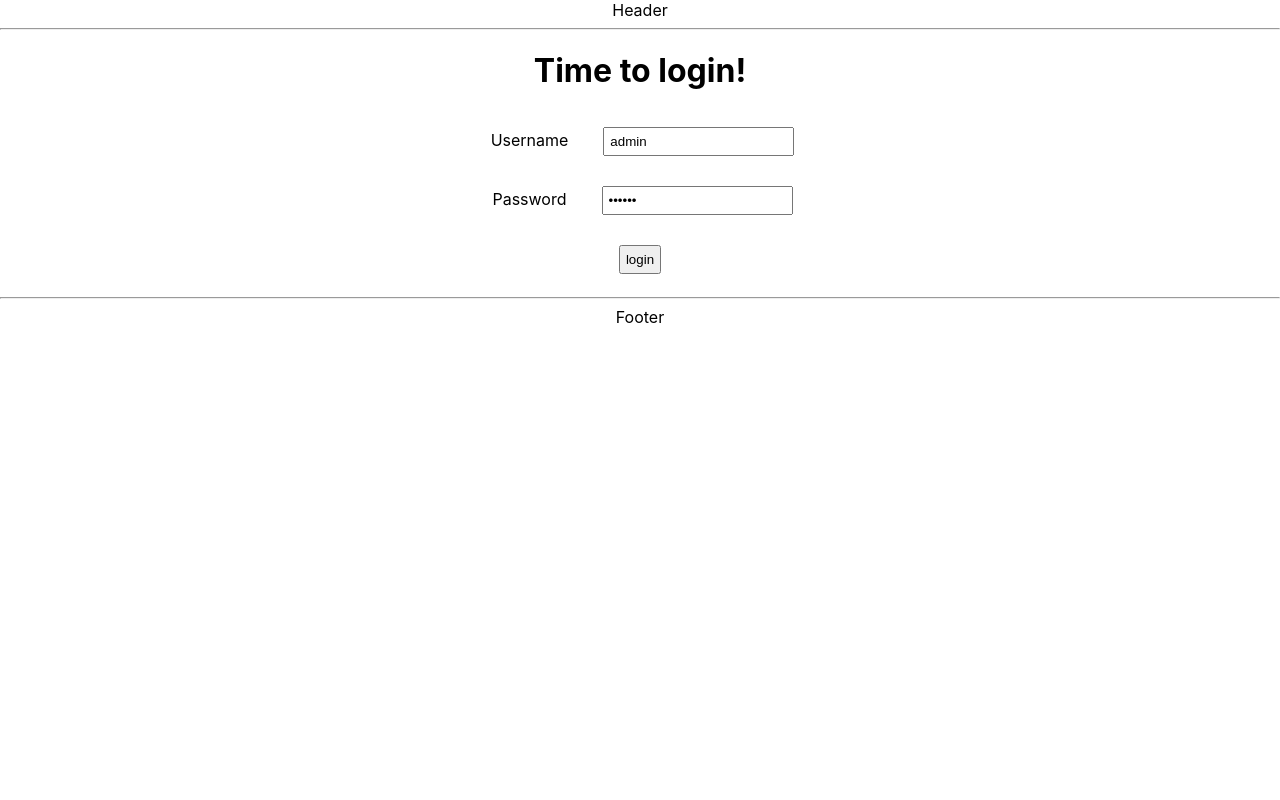
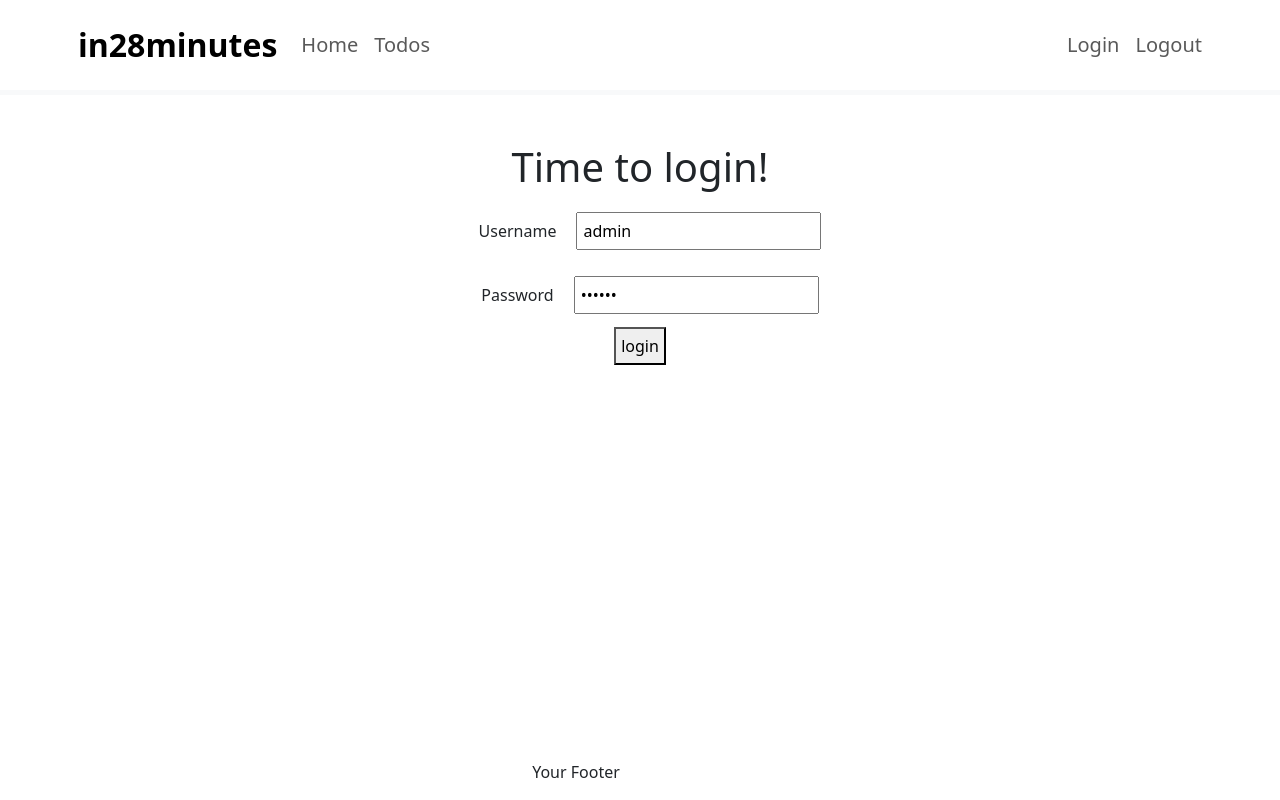
Before and after one commit to za1377/react, a React (Create React App) app in the folder front/: page / in a window 1280 px wide. Built offline with nearby package versions, Linux system fonts and the light colour scheme.

Commit message:
style header and footer

```diff
--- a/front/src/components/todo/Todo.css
+++ b/front/src/components/todo/Todo.css
@@ -2,3 +2,10 @@
     margin: 15px;
     padding: 5px;
 }
+
+footer{
+    bottom: 0px;
+    position: absolute;
+    width: 90%;
+    height: 40px;
+}
--- a/front/src/components/todo/Todo.jsx
+++ b/front/src/components/todo/Todo.jsx
@@ -6,9 +6,10 @@
 
     return(
         <div>
-            <HeaderComponent />
 
             <BrowserRouter>
+                <HeaderComponent />
+
                 <Routes>
                     <Route path='/' element={<LoginComponent />}></Route>
                     <Route path='/login' element={<LoginComponent />}></Route>
@@ -17,9 +18,10 @@
                     <Route path='/list-todos' element={<ListTodosComponent />}></Route>
                     <Route path='*' element={<ErrorComponent />}></Route>
                 </Routes>
+
+                <FooterComponent />
             </BrowserRouter>
 
-            <FooterComponent />
         </div>
     )
 
@@ -107,10 +109,10 @@
         {id: 3, discription: "learn full stack developer", done:false, targetDate:targetDate}
     ]
     return(
-        <div>
+        <div className='container'>
             <h1>Think about what do you want to do!</h1>
             <div>
-                <table>
+                <table className='table'>
                     <thead>
                         <tr>
                             <th>ID</th>
@@ -140,17 +142,36 @@
 
 function HeaderComponent() {
     return(
-        <div className='header'>
-            Header <hr/>
+        <header className="border-bottom border-light border-5 mb-5 p-2">
+        <div className="container">
+            <div className="row">
+                <nav className="navbar navbar-expand-lg">
+                    <a className="navbar-brand ms-2 fs-2 fw-bold text-black" href="https://www.in28minutes.com">in28minutes</a>
+                    <div className="collapse navbar-collapse">
+                        <ul className="navbar-nav">
+                            <li className="nav-item fs-5"><Link className="nav-link" to="/welcome/admin">Home</Link></li>
+                            <li className="nav-item fs-5"><Link className="nav-link" to="/todos">Todos</Link></li>
+                        </ul>
+                    </div>
+                    <ul className="navbar-nav">
+                        <li className="nav-item fs-5"><Link className="nav-link" to="/login">Login</Link></li>
+                        <li className="nav-item fs-5"><Link className="nav-link" to="/logout">Logout</Link></li>
+                    </ul>
+                </nav>
+            </div>
         </div>
+    </header>
+
     )
 }
 
 function FooterComponent() {
     return(
-        <div className='footer'>
-           <hr/> Footer
-        </div>
+        <footer className='footer'>
+           <div className='container'>
+                Your Footer
+           </div>
+        </footer>
     )
 }
 
--- a/front/src/index.js
+++ b/front/src/index.js
@@ -3,6 +3,7 @@
 import './index.css';
 import App from './App';
 import reportWebVitals from './reportWebVitals';
+import 'bootstrap/dist/css/bootstrap.min.css'
 
 const root = ReactDOM.createRoot(document.getElementById('root'));
 root.render(
```
